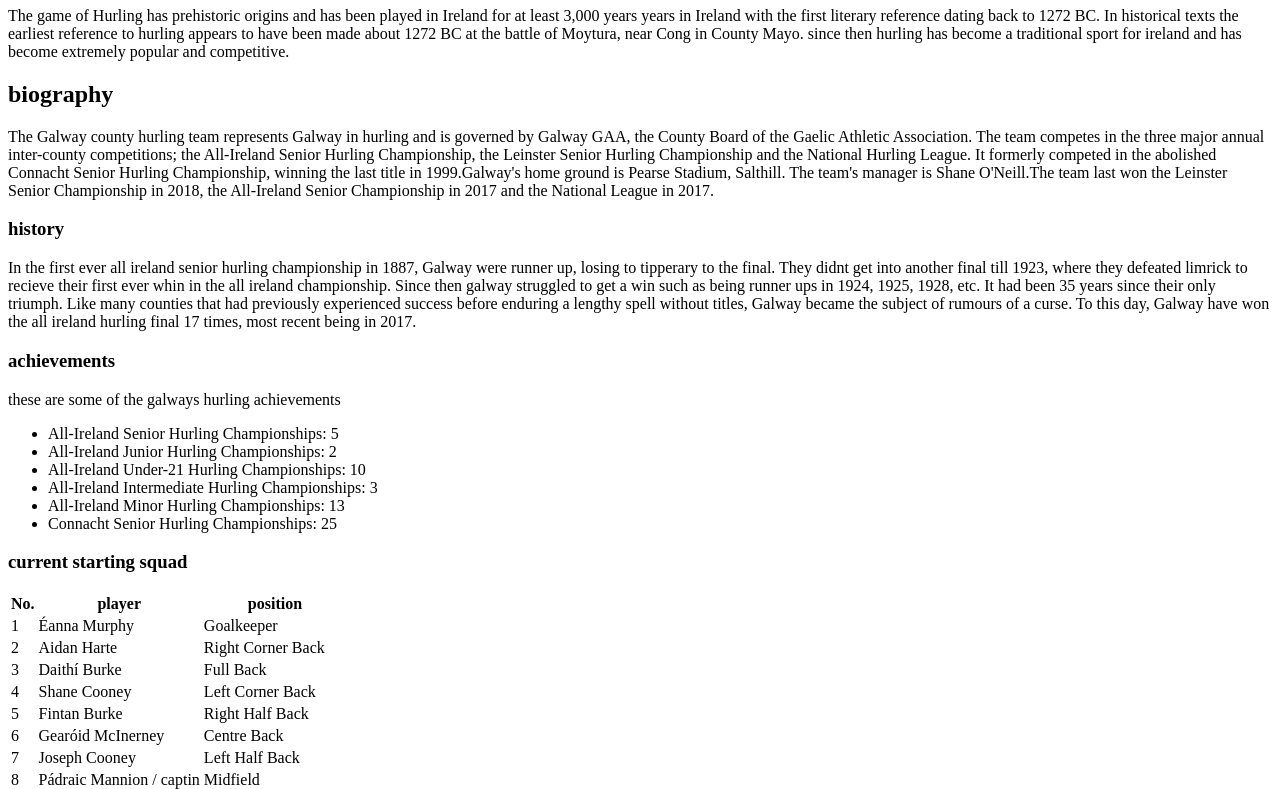
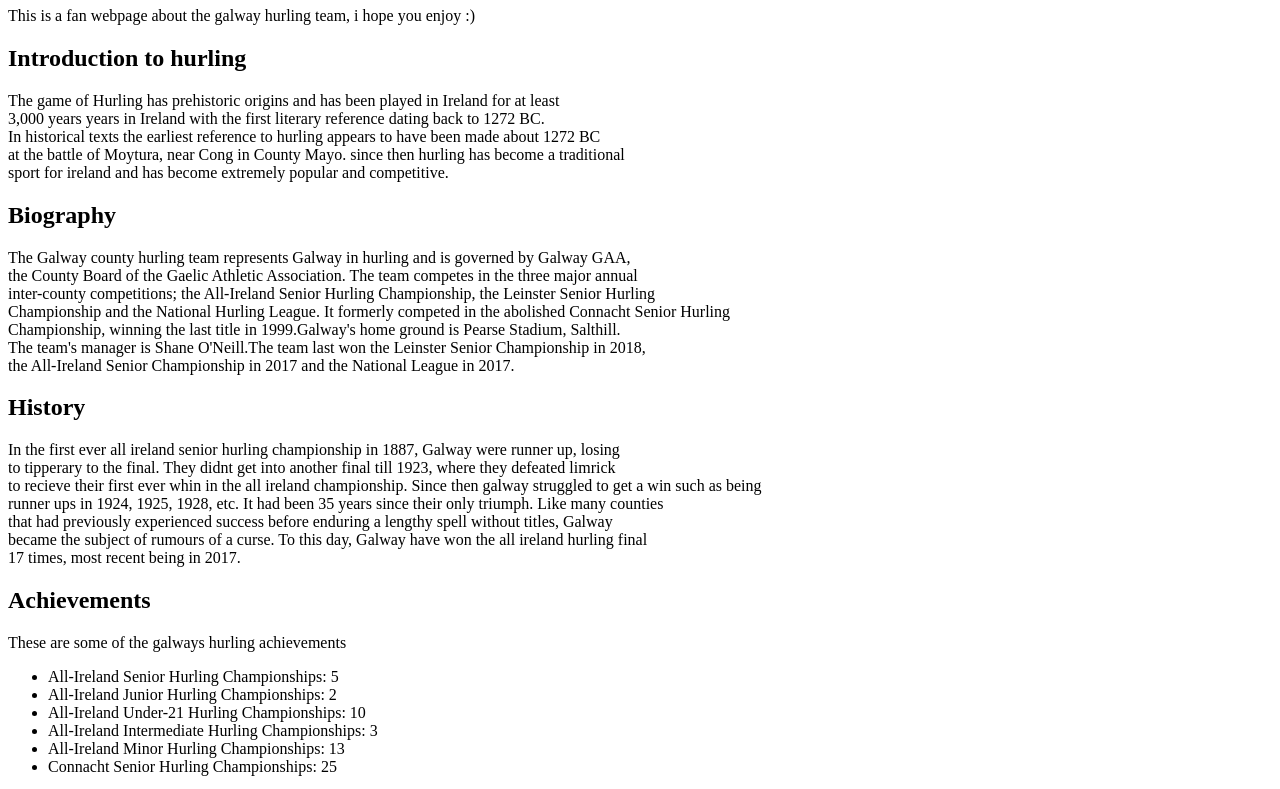
Before and after one commit to Adam-Kane198/Galway-hurling--team, a plain HTML site: page index.html in a window 1280 px wide. Shown: the part 73-862 px from the top of the page. Drawn offline with Linux system fonts and the light colour scheme.

Commit message:
tidied html

```diff
--- a/index.html
+++ b/index.html
@@ -1,37 +1,43 @@
 <!DOCTYPE html>
 <html>
     <body>
-        <h1>introduction to hurling</h1>
 
-           <p>The game of Hurling has prehistoric origins and has been played in Ireland for at least
-            3,000 years years in Ireland with the first literary reference dating back to 1272 BC.
-            In historical texts the earliest reference to hurling appears to have been made about 1272 BC
-            at the battle of Moytura, near Cong in County Mayo. since then hurling has become a traditional
+        <h1> The Galway Hurling Team Fanpage </h1>
+            <p>This is a fan webpage about the galway hurling team, i hope you enjoy :) </p>
+
+
+
+        <h2> Introduction to hurling </h2>
+
+           <p>The game of Hurling has prehistoric origins and has been played in Ireland for at least <br>
+            3,000 years years in Ireland with the first literary reference dating back to 1272 BC. <br>
+            In historical texts the earliest reference to hurling appears to have been made about 1272 BC <br>
+            at the battle of Moytura, near Cong in County Mayo. since then hurling has become a traditional <br>
             sport for ireland and has become extremely popular and competitive.</p>
 
-        <h2> biography</h2>
+        <h2> Biography </h2>
 
-            <p> The Galway county hurling team represents Galway in hurling and is governed by Galway GAA,
-            the County Board of the Gaelic Athletic Association. The team competes in the three major annual
-            inter-county competitions; the All-Ireland Senior Hurling Championship, the Leinster Senior Hurling
-            Championship and the National Hurling League. It formerly competed in the abolished Connacht Senior Hurling
-            Championship, winning the last title in 1999.Galway's home ground is Pearse Stadium, Salthill.
-            The team's manager is Shane O'Neill.The team last won the Leinster Senior Championship in 2018,
+            <p> The Galway county hurling team represents Galway in hurling and is governed by Galway GAA, <br>
+            the County Board of the Gaelic Athletic Association. The team competes in the three major annual <br>
+            inter-county competitions; the All-Ireland Senior Hurling Championship, the Leinster Senior Hurling <br>
+            Championship and the National Hurling League. It formerly competed in the abolished Connacht Senior Hurling <br>
+            Championship, winning the last title in 1999.Galway's home ground is Pearse Stadium, Salthill. <br>
+            The team's manager is Shane O'Neill.The team last won the Leinster Senior Championship in 2018, <br>
             the All-Ireland Senior Championship in 2017 and the National League in 2017.</p>
 
-        <h3> history </h2>
+        <h2> History </h2>
 
-            <p>In the first ever all ireland senior hurling championship in 1887, Galway were runner up, losing
-            to tipperary to the final. They didnt get into another final till 1923, where they defeated limrick
-            to recieve their first ever whin in the all ireland championship. Since then galway struggled to get a win such as being
-            runner ups in 1924, 1925, 1928, etc. It had been 35 years since their only triumph. Like many counties
-            that had previously experienced success before enduring a lengthy spell without titles, Galway
-            became the subject of rumours of a curse. To this day, Galway have won the all ireland hurling final
+            <p>In the first ever all ireland senior hurling championship in 1887, Galway were runner up, losing <br>
+            to tipperary to the final. They didnt get into another final till 1923, where they defeated limrick <br>
+            to recieve their first ever whin in the all ireland championship. Since then galway struggled to get a win such as being <br>
+            runner ups in 1924, 1925, 1928, etc. It had been 35 years since their only triumph. Like many counties <br>
+            that had previously experienced success before enduring a lengthy spell without titles, Galway  <br>
+            became the subject of rumours of a curse. To this day, Galway have won the all ireland hurling final  <br>
             17 times, most recent being in 2017. </p>
 
-        <h3> achievements </h3>
+        <h2> Achievements </h2>
 
-            <p>these are some of the galways hurling achievements</p>
+            <p>These are some of the galways hurling achievements</p>
 
             <ul>
                 <li>All-Ireland Senior Hurling Championships: 5</li>
@@ -42,7 +48,7 @@
                 <li>Connacht Senior Hurling Championships: 25</li>
             </ul>
 
-        <h3> current starting squad</h3>
+        <h2> current starting squad</h2>
             <table>
                 <tr>
                     <th> No. </th>
@@ -126,7 +132,7 @@
                 </tr>
             </table>
 
-        <h3> images </h3>
+        <h2> images </h2>
 
             <img src="https://www.google.com/imgres?imgurl=https%3A%2F%2Fupload.wikimedia.org%2Fwikipedia%2Fen%2F2%2F23%2
             FGalway_GAA_crest_2013.jpg&imgrefurl=https%3A%2F%2Fen.wikipedia.org%2Fwiki%2FGalway_GAA&tbnid=iaffHnRrpIiHWM&
@@ -149,15 +155,14 @@
             <img src="https://www.google.com/url?sa=i&url=https%3A%2F%2Fwww.irishtimes.com%2Fsport%2Fgaelic-games%2Fhurling%2Fnicky
             -english-s-galway-player-by-player-profiles-1.3206249&psig=AOvVaw2-p6TWHCjqv5Nn4sp-e4fV&ust=1612735979023000&source=ima
             ges&cd=vfe&ved=0CAIQjRxqFwoTCLiOleyj1u4CFQAAAAAdAAAAABAD"
-            alt="galway team lineup" width="460" height="345">
+            alt="galway team lineup" width="460" >
 
-        <h3> reviews and news </h3>
+        <h2> reviews and news </h2>
             <p>you can fine reviews and updates of the galway hurling team from the links below</p>
 
-                <a href="https://www.galwaygaa.ie">Visit galwaygaa.ie!</a>
-                <a href="https://www.facebook.com/Galway-Hurlers-Homepage-1298747920253805/">Visit galway facebook page</a>
+                <a href="https://www.galwaygaa.ie">Visit galwaygaa.ie!</a> <br>
+                <a href="https://www.facebook.com/Galway-Hurlers-Homepage-1298747920253805/">Visit galway facebook page!</a>
 
     </body>
 
-
 </html>
```
